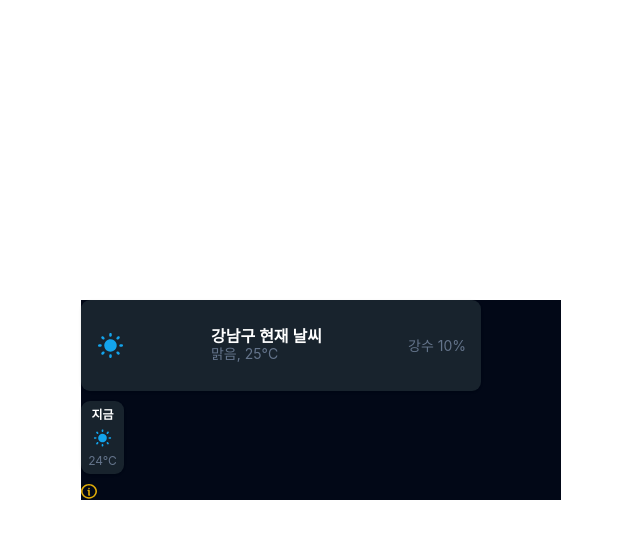
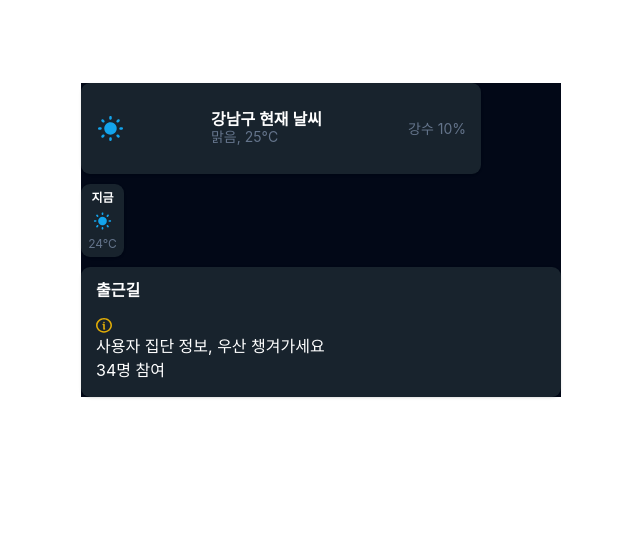
Before and after one commit to JJJ-un/WEANET, a React (Vite) app: page / in a window 1280 px wide. Shown: the top 538 px of the page, without its empty margins (319-959 px from the left). Built offline with nearby package versions, Linux system fonts and the light colour scheme; a web font is replaced by a local one.

Commit message:
fix: svg 임포트 에러 해결

```diff
--- /dev/null
+++ b/src/@types/svg.d.ts
@@ -0,0 +1,16 @@
+// svg.d.ts
+
+// 1. 일반적인 SVG 파일 import에 대한 선언
+declare module "*.svg" {
+  const content: string;
+  export default content;
+}
+
+// 2. ⭐️ *.svg?react 쿼리가 붙은 SVG 파일에 대한 선언 (핵심 해결책)
+//    : 이 파일을 React 컴포넌트(Functional Component)로 간주하도록 선언합니다.
+declare module "*.svg?react" {
+  import * as React from "react";
+
+  const SVG: React.FC<React.SVGProps<SVGSVGElement>>;
+  export default SVG;
+}
--- a/src/routes/__root.tsx
+++ b/src/routes/__root.tsx
@@ -1,17 +1,14 @@
-import { createRootRoute, Outlet } from "@tanstack/react-router";
+import { createRootRoute, Outlet } from '@tanstack/react-router';
 // 개발 도구 임포트 (개발 환경에서 유용합니다)
-import { TanStackRouterDevtools } from "@tanstack/router-devtools";
+import { TanStackRouterDevtools } from '@tanstack/router-devtools';
 
 // 모든 라우트의 최상위 부모(Root) 라우트를 정의합니다.
 export const Route = createRootRoute({
-  // 이 컴포넌트가 모든 하위 라우트를 감싸는 레이아웃이 됩니다.
     component: () => (
-    <div className="flex justify-center items-center h-screen">
-      {/* 🌟 Outlet: 하위 라우트의 컴포넌트가 렌더링될 위치입니다. 🌟 */}
+        <div className="flex justify-center items-center min-h-[48rem] h-full">
             <div className="max-w-3xl w-full bg-foreground">
                 <Outlet />
             </div>
-      {/* TanStack Router 개발 도구 */}
             <TanStackRouterDevtools initialIsOpen={false} />
         </div>
     ),
--- a/src/routes/index.tsx
+++ b/src/routes/index.tsx
@@ -1,7 +1,8 @@
 import { createFileRoute } from "@tanstack/react-router";
 import CurrentWeather from "@/widget/current-weather/ui/CurrentWeather";
 import DailyForecast from "@/widget/current-weather/ui/DailyForecast";
-import GroupInfo from "@/widget/group-info/ui/GroupInfo";
+import * as S from "@/shared/ui/card";
+import InfoIcon from "@/shared/assets/icons/info.svg?react";
 
 export const Route = createFileRoute("/")({
   component: RouteComponent,
@@ -12,7 +13,20 @@ function RouteComponent() {
     <div className="flex flex-col gap-4">
       <CurrentWeather />
       <DailyForecast />
-      <GroupInfo />
+      <S.Card>
+        <S.CardHeader>
+          <S.CardTitle>출근길</S.CardTitle>
+        </S.CardHeader>
+        <S.CardContent>
+          <div>
+            <div>
+              <InfoIcon />
+            </div>
+            <div>사용자 집단 정보, 우산 챙겨가세요</div>
+            <div>34명 참여</div>
+          </div>
+        </S.CardContent>
+      </S.Card>
     </div>
   );
 }
--- a/src/shared/ui/button.tsx
+++ b/src/shared/ui/button.tsx
@@ -18,7 +18,7 @@ const buttonVariants = cva(
       variant: "default",
       size: "default",
     },
-  },
+  }
 );
 
 function Button({
```
Also changed, not shown: src/shared/ui/card.tsx (+7 -7 lines), 1 other file (tests, documents, lock files or other folders). Lines whose indentation alone changed are shown as unchanged.
